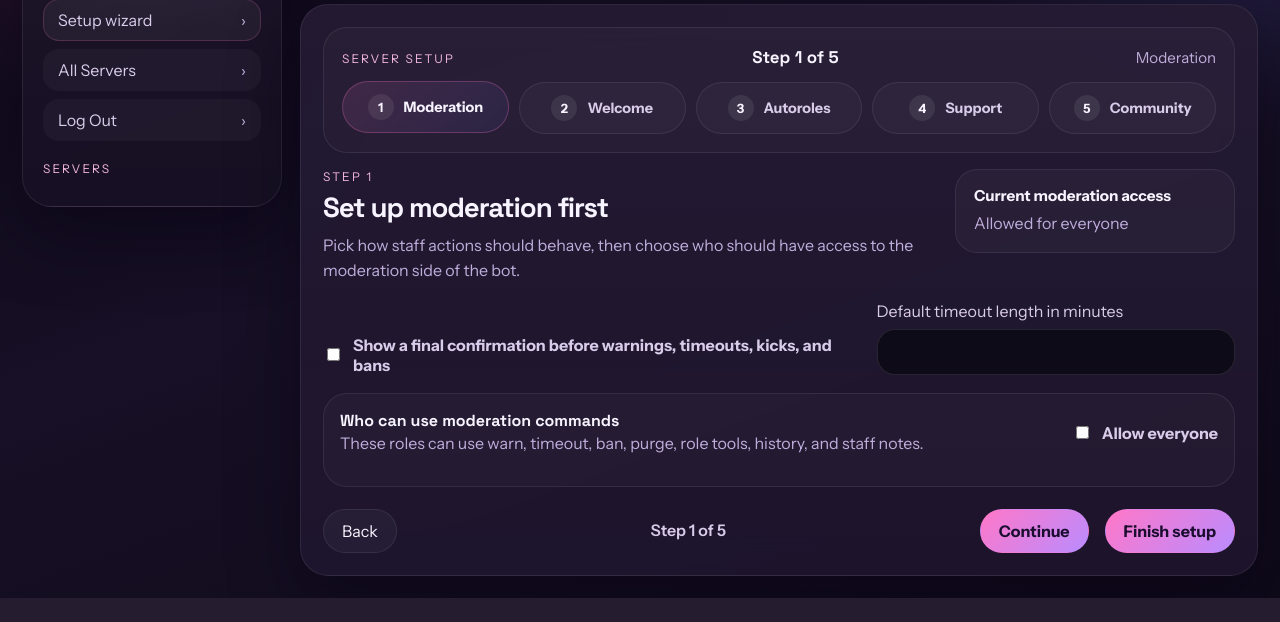
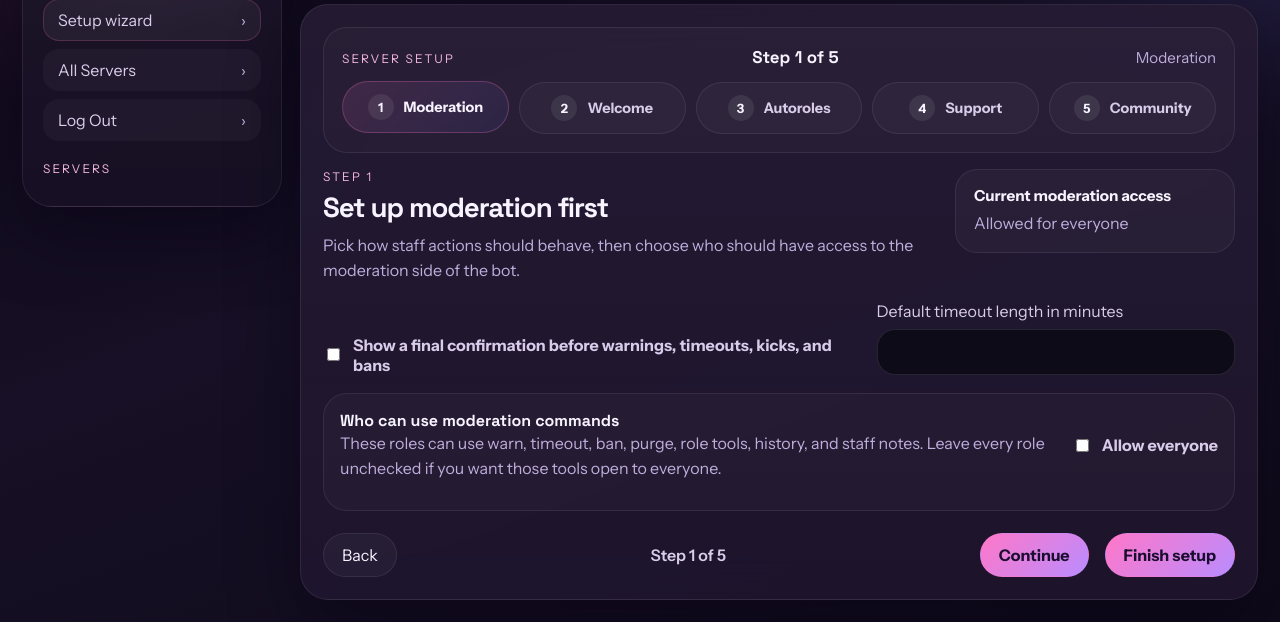
Before and after one commit to TreyvoPrime/SAAS_UPGRADE2, a Python web app: template dashboard/templates/setup.html in a window 1280 px wide. Shown: the part 247-869 px from the top of the page. Before the commit the page ends 845 px from the top, so only its background shows below. Run offline with Jinja, Linux system fonts and the light colour scheme; the template is opened without the code that fills it, so the values that code supplies are empty.

Commit message:
Adjust setup wizard access and allow-all defaults

```diff
--- a/dashboard/templates/dashboard.html
+++ b/dashboard/templates/dashboard.html
@@ -34,6 +34,7 @@
             <section class="sidebar-quicklinks">
                 <div class="eyebrow">Quick links</div>
                 <nav class="sidebar-nav">
+                    <a class="nav-link" href="/dashboard/{{ selected_guild.id }}/setup">Setup wizard</a>
                     <a class="nav-link" href="/servers">All Servers</a>
                     <a class="nav-link" href="/logout">Log Out</a>
                 </nav>
@@ -66,6 +67,7 @@
                     </div>
                 </div>
                 <div class="page-actions">
+                    <a class="ghost-button" href="/dashboard/{{ selected_guild.id }}/setup">Setup wizard</a>
                     <a class="ghost-button" href="/servers">View all servers</a>
                 </div>
             </header>
--- a/dashboard/templates/setup.html
+++ b/dashboard/templates/setup.html
@@ -131,10 +131,10 @@
                             <div class="setup-role-head">
                                 <div>
                                     <h4>Who can use moderation commands</h4>
-                                    <p>These roles can use warn, timeout, ban, purge, role tools, history, and staff notes.</p>
+                                    <p>These roles can use warn, timeout, ban, purge, role tools, history, and staff notes. Leave every role unchecked if you want those tools open to everyone.</p>
                                 </div>
                                 <label class="toggle compact-toggle">
-                                    <input id="wizard-moderation-allow-all" type="checkbox" {% if setup_summary.moderation.allow_all %}checked{% endif %}>
+                                    <input id="wizard-moderation-allow-all" type="checkbox">
                                     <span>Allow everyone</span>
                                 </label>
                             </div>
@@ -257,10 +257,10 @@
                             <div class="setup-role-head">
                                 <div>
                                     <h4>Who can manage support commands</h4>
-                                    <p>These roles can manage ticket issues, claims, priority, and close actions.</p>
+                                    <p>These roles can manage ticket issues, claims, priority, and close actions. Leave every role unchecked if you want those tools open to everyone.</p>
                                 </div>
                                 <label class="toggle compact-toggle">
-                                    <input id="wizard-support-allow-all" type="checkbox" {% if setup_summary.support.allow_all %}checked{% endif %}>
+                                    <input id="wizard-support-allow-all" type="checkbox">
                                     <span>Allow everyone</span>
                                 </label>
                             </div>
@@ -298,10 +298,10 @@
                             <div class="setup-role-head">
                                 <div>
                                     <h4>Who can use community management commands</h4>
-                                    <p>This covers polls, giveaways, autofeed, and reminders.</p>
+                                    <p>This covers polls, giveaways, autofeed, and reminders. Leave every role unchecked if you want those tools open to everyone.</p>
                                 </div>
                                 <label class="toggle compact-toggle">
-                                    <input id="wizard-community-allow-all" type="checkbox" {% if setup_summary.community.allow_all %}checked{% endif %}>
+                                    <input id="wizard-community-allow-all" type="checkbox">
                                     <span>Allow everyone</span>
                                 </label>
                             </div>
```
